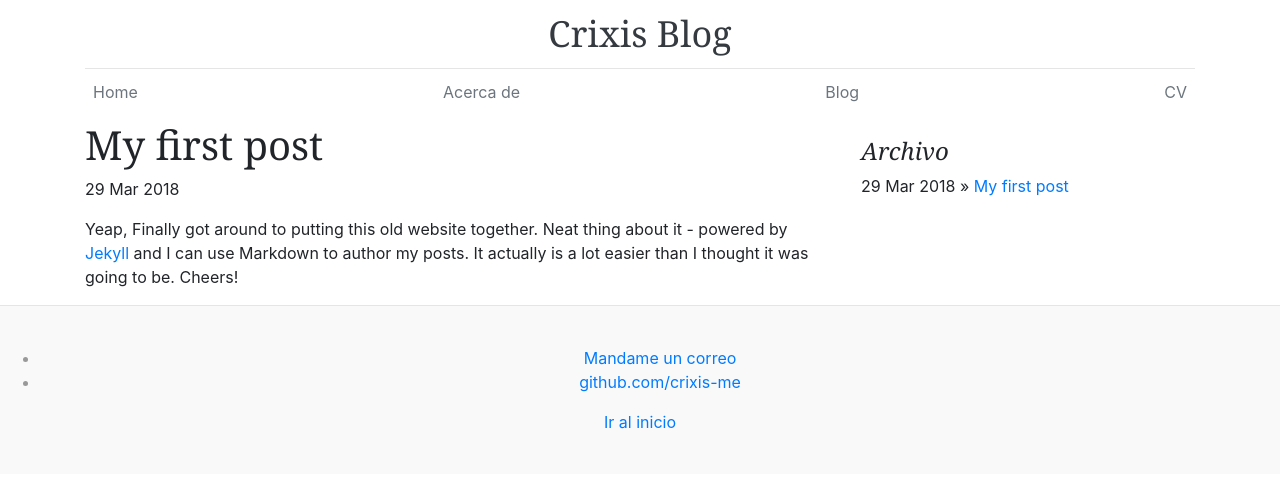
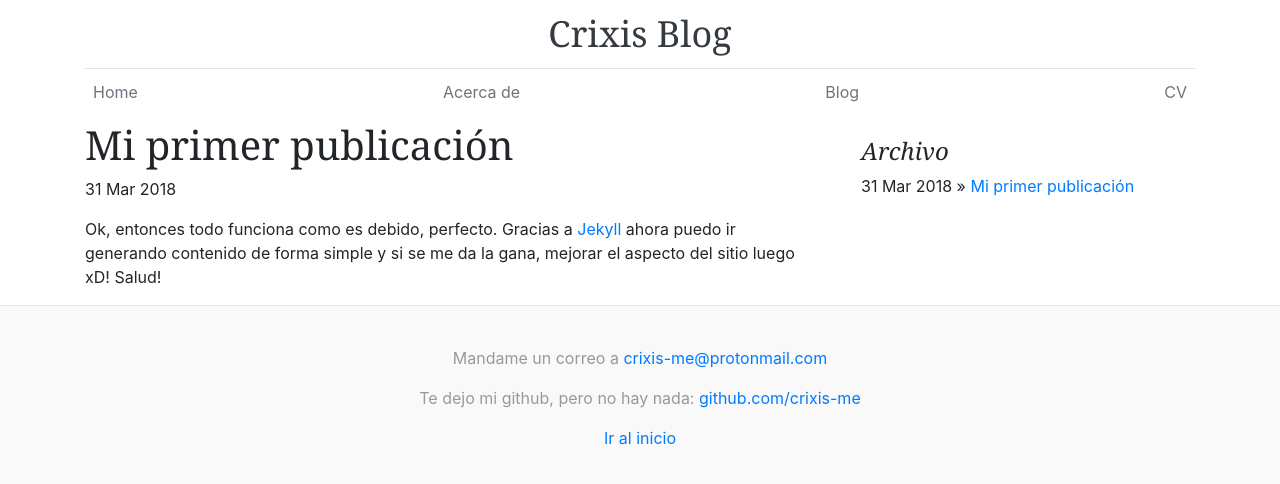
Before and after one commit to crixis-me/crixis-me.github.io, a Jekyll site: the page built from _posts/2018-03-29-first-post.md, in a window 1280 px wide. Shown: the top 484 px of the page. Built offline with Jekyll 4.4.1, drawn with Linux system fonts in a browser that asks for light colours.

Commit message:
Cambios al index, al default layout y al primer post

```diff
--- a/_layouts/default.html
+++ b/_layouts/default.html
@@ -61,10 +61,8 @@
 
 
 	<footer class="blog-footer">
-		<ul>
-			<li><a href="mailto:crixis-me@protonmail.com">Mandame un correo</a></li>
-			<li><a href="https://github.com/crixis-me">github.com/crixis-me</a></li>
-		</ul>
+		<p>Mandame un correo a <a href="mailto:crixis-me@protonmail.com">crixis-me@protonmail.com</a></p>
+		<p>Te dejo mi github, pero no hay nada: <a href="https://github.com/crixis-me">github.com/crixis-me</a></p>
 		<p>
 			<a href="#">Ir al inicio</a>
 		</p>
--- a/_posts/2018-03-29-first-post.md
+++ b/_posts/2018-03-29-first-post.md
@@ -1,7 +1,7 @@
 ---
 layout: post
-title: "My first post"
-date: 2018-03-29
+title: "Mi primer publicación"
+date: 2018-03-31
 ---
-Yeap, Finally got around to putting this old website together. Neat thing about it - powered by [Jekyll](http://jekyllrb.com) and I can use Markdown to author my posts. It actually is a lot easier than I thought it was going to be.
-Cheers!
+Ok, entonces todo funciona como es debido, perfecto. Gracias a [Jekyll](http://jekyllrb.com) ahora puedo ir generando contenido de forma simple y si se me da la gana, mejorar el aspecto del sitio luego xD!
+Salud!
--- a/index.html
+++ b/index.html
@@ -1,5 +1,6 @@
 ---
 layout: default
+title: Crixis Blog
 ---
 <div class="row">
 	<div class="col-md-12">
```
